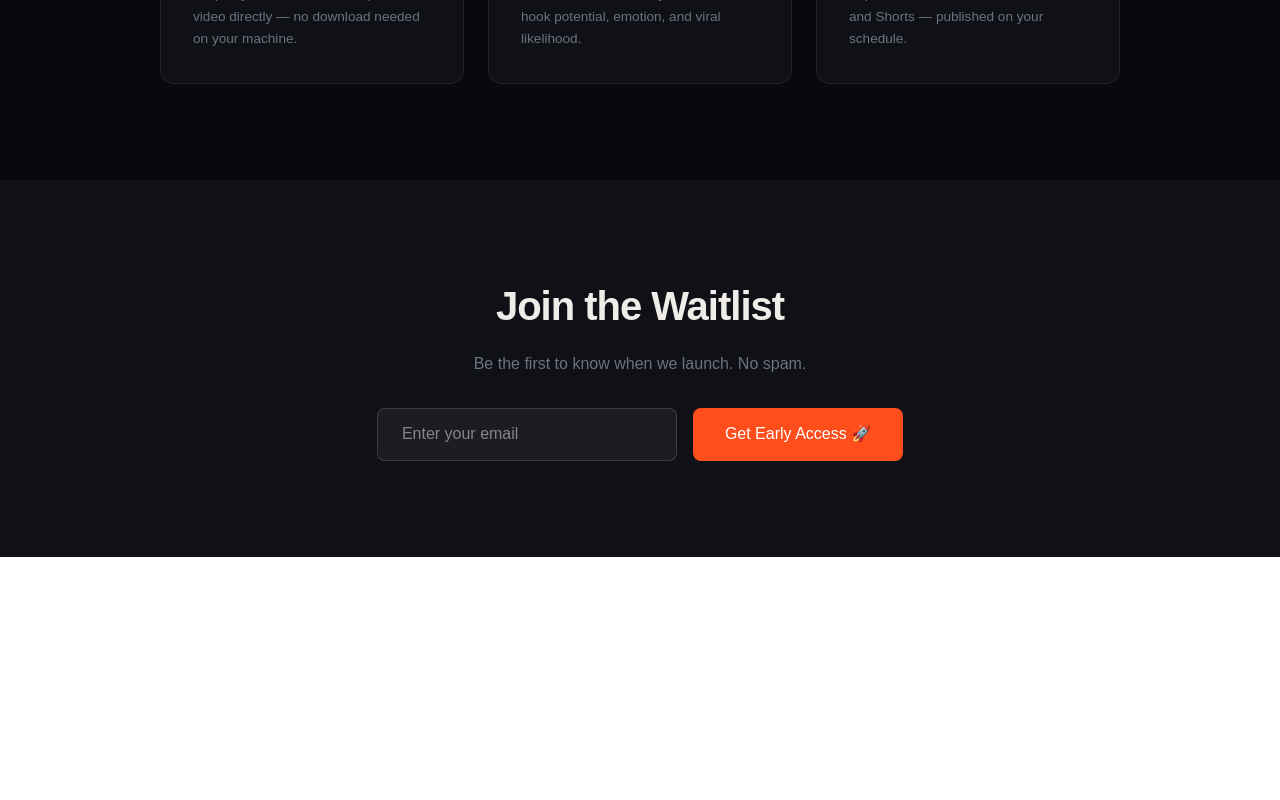
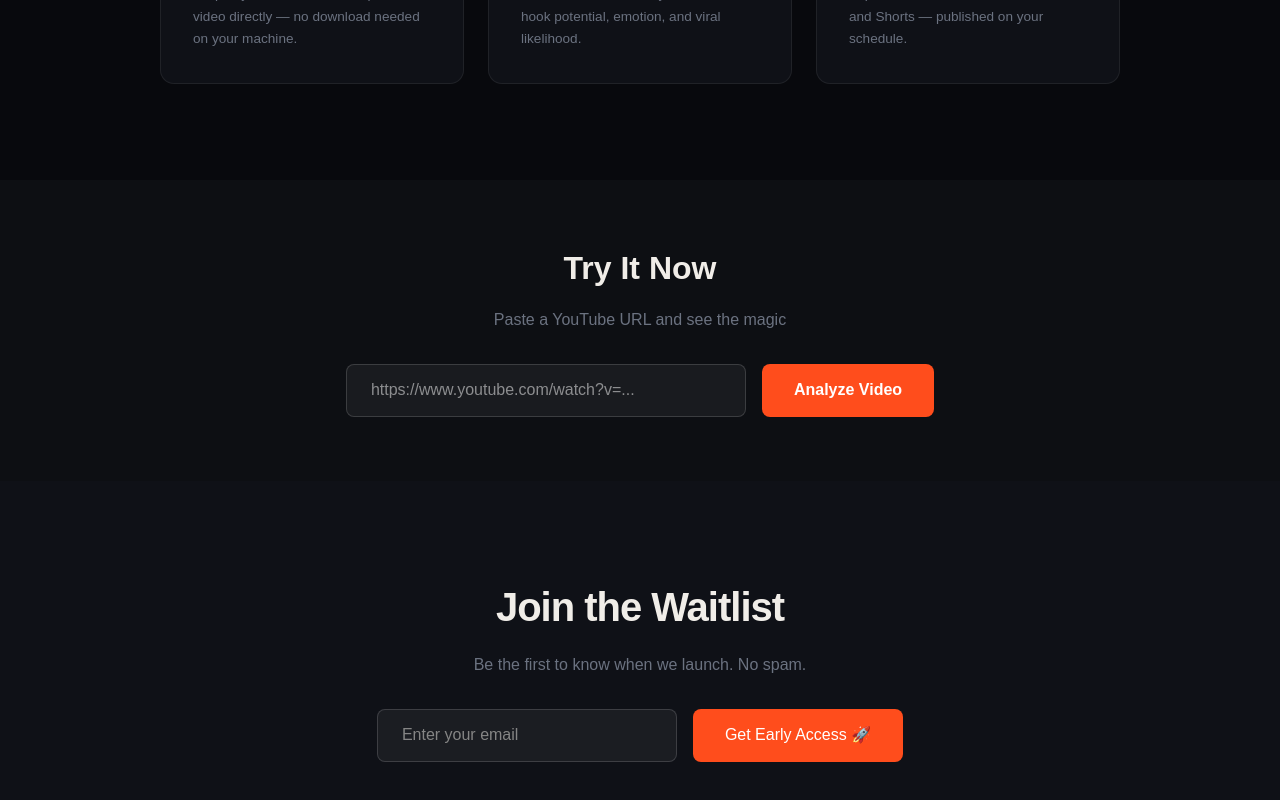
Before and after one commit to Abdullamborghini/clipforge, a Next.js app in the folder clipforge/: page / in a window 1280 px wide. Shown: the part 2109-2909 px from the top of the page. Before the commit the page ends 2666 px from the top, so only its background shows below. Built offline with nearby package versions, Linux system fonts and the light colour scheme.

Commit message:
add YouTube URL feature

```diff
--- a/clipforge/app/page.tsx
+++ b/clipforge/app/page.tsx
@@ -2,7 +2,7 @@
 import { useState } from 'react';
 export default function Home() {
   const [url, setUrl] = useState('');
-  const [videoInfo, setVideoInfo] = useState(null);
+  const [videoInfo, setVideoInfo] = useState<any>(null);
   const [loading, setLoading] = useState(false);
 
   const checkVideo = async () => {
@@ -213,7 +213,31 @@ export default function Home() {
           ))}
         </div>
       </section>
-
+{/* YouTube URL Input */}
+<section style={{ padding: '4rem 2rem', textAlign: 'center', background: '#0d0f13' }}>
+  <h2 style={{ fontSize: '2rem', fontWeight: 800, marginBottom: '1rem' }}>Try It Now</h2>
+  <p style={{ color: '#6b7280', marginBottom: '2rem' }}>Paste a YouTube URL and see the magic</p>
+  <div style={{ display: 'flex', gap: '1rem', justifyContent: 'center', flexWrap: 'wrap' }}>
+    <input
+      type="text"
+      placeholder="https://www.youtube.com/watch?v=..."
+      value={url}
+      onChange={(e) => setUrl(e.target.value)}
+      style={{ padding: '0.85rem 1.5rem', borderRadius: '8px', border: '1px solid rgba(255,255,255,0.15)', background: 'rgba(255,255,255,0.05)', color: '#fff', width: '400px' }}
+    />
+    <button onClick={checkVideo} style={{ background: '#ff4d1c', color: '#fff', border: 'none', padding: '0.85rem 2rem', borderRadius: '8px', cursor: 'pointer', fontWeight: 600 }}>
+      {loading ? 'Loading...' : 'Analyze Video'}
+    </button>
+  </div>
+  {videoInfo && (
+    <div style={{ marginTop: '2rem', background: '#0f1117', padding: '2rem', borderRadius: '12px', maxWidth: '500px', margin: '2rem auto 0' }}>
+      <img src={videoInfo.thumbnail} style={{ width: '100%', borderRadius: '8px', marginBottom: '1rem' }} />
+      <h3 style={{ fontWeight: 700, marginBottom: '0.5rem' }}>{videoInfo.title}</h3>
+      <p style={{ color: '#6b7280' }}>Duration: {Math.floor(videoInfo.duration / 60)} minutes</p>
+      <p style={{ color: '#6b7280' }}>By: {videoInfo.uploader}</p>
+    </div>
+  )}
+</section>
       {/* Waitlist */}
       <section style={{ padding: '6rem 2rem', textAlign: 'center', background: '#0f1117' }}>
         <h2 style={{ fontSize: '2.5rem', fontWeight: 800, marginBottom: '1rem', letterSpacing: '-1px' }}>Join the Waitlist</h2>
```
